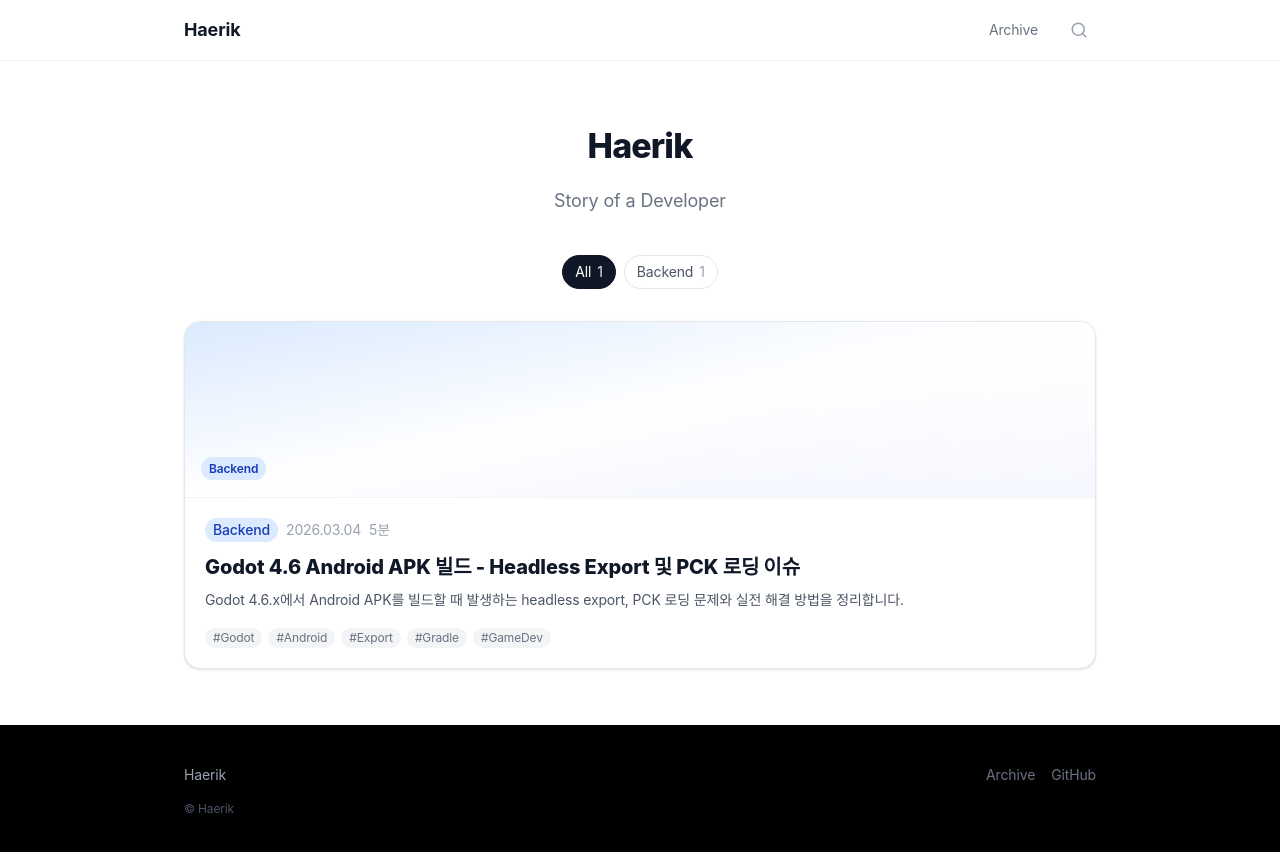
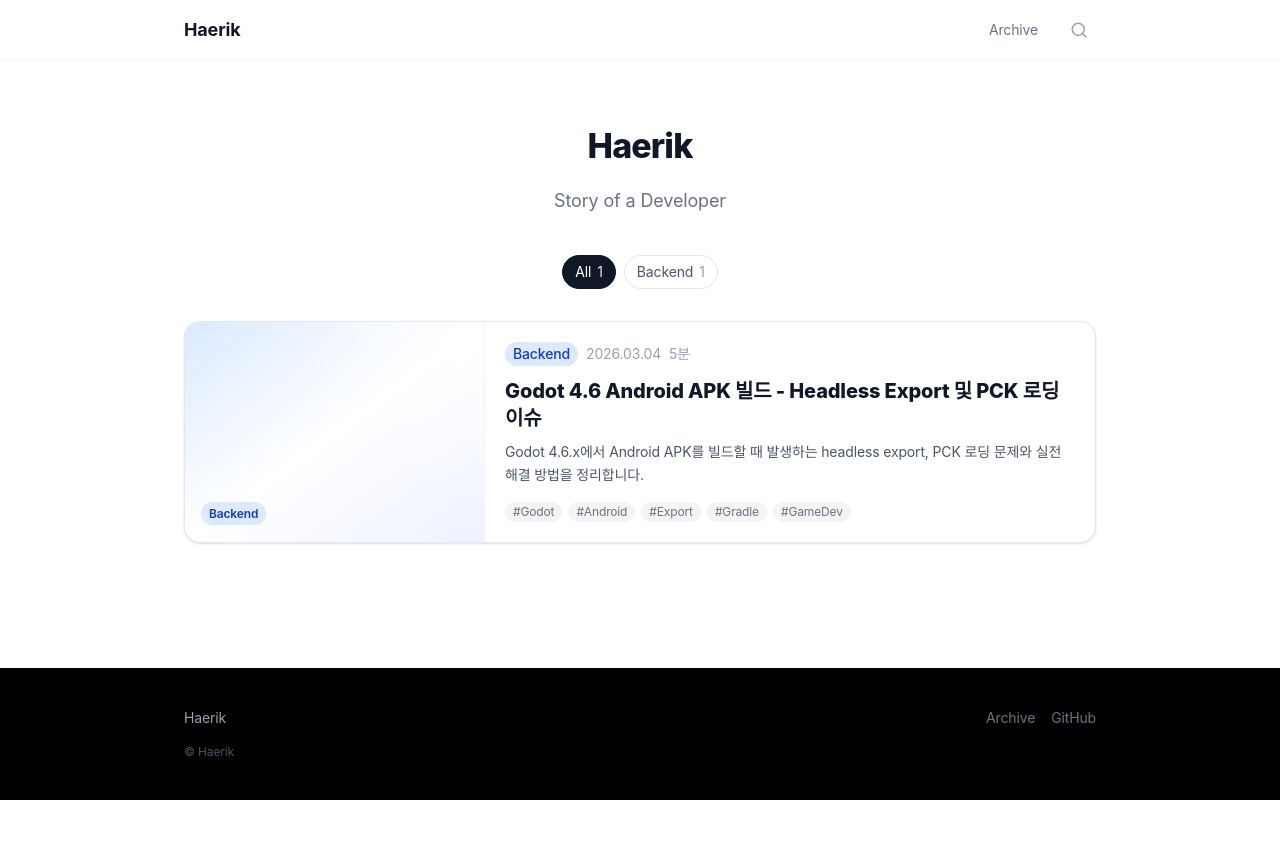
Before and after one commit to haerik999/haerik999.github.io, a Next.js app: page / in a window 1280 px wide. Shown: the top 852 px of the page. After the commit the page ends 800 px from the top, so only its background shows below. Built offline with nearby package versions, Linux system fonts and the light colour scheme; a web font is replaced by a local one.

Commit message:
fix: switch home cards to side-by-side image layout

```diff
--- a/components/HomePostGrid.tsx
+++ b/components/HomePostGrid.tsx
@@ -83,16 +83,16 @@
               <li key={post.slug}>
                 <Link
                   href={`/posts/${post.slug}`}
-                  className="group block overflow-hidden rounded-2xl border border-gray-200 bg-white shadow-sm transition-all hover:-translate-y-0.5 hover:shadow-md"
+                  className="group flex overflow-hidden rounded-2xl border border-gray-200 bg-white shadow-sm transition-all hover:-translate-y-0.5 hover:shadow-md"
                 >
-                  <div className="relative h-44 overflow-hidden border-b border-gray-100">
+                  <div className="relative min-h-[180px] w-[38%] min-w-[140px] max-w-[300px] shrink-0 overflow-hidden border-r border-gray-100">
                     {post.coverImage ? (
                       <Image
                         src={post.coverImage}
                         alt={`${post.title} cover image`}
                         fill
                         className="object-cover transition-transform duration-300 group-hover:scale-[1.02]"
-                        sizes="(max-width: 768px) 100vw, 50vw"
+                        sizes="(max-width: 768px) 38vw, 300px"
                       />
                     ) : (
                       <div className={`relative h-full w-full bg-gradient-to-br ${theme.cardGradientClass}`}>
@@ -106,7 +106,7 @@
                     )}
                   </div>
 
-                  <div className="p-5">
+                  <div className="min-w-0 flex-1 p-5">
                     <div className="mb-3 flex items-center gap-2 text-sm text-gray-400">
                       <span className={`rounded-full px-2 py-0.5 font-medium ${theme.badgeClass}`}>{topCategory}</span>
                       <span>{dayjs(post.date).format('YYYY.MM.DD')}</span>
```
